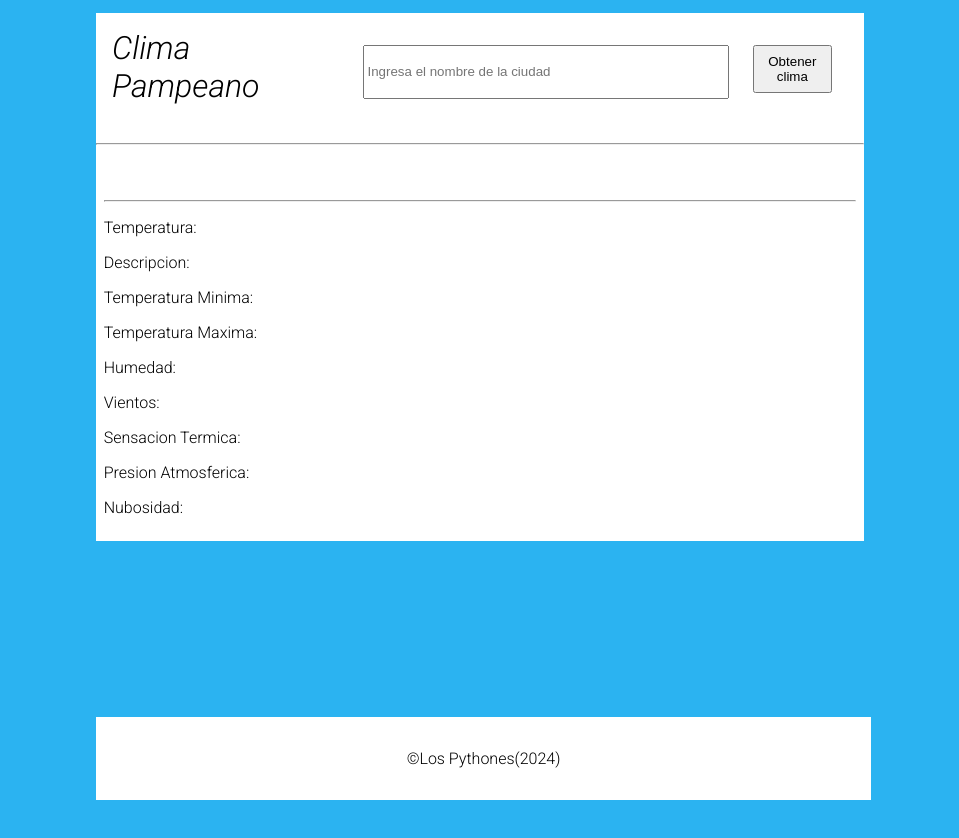
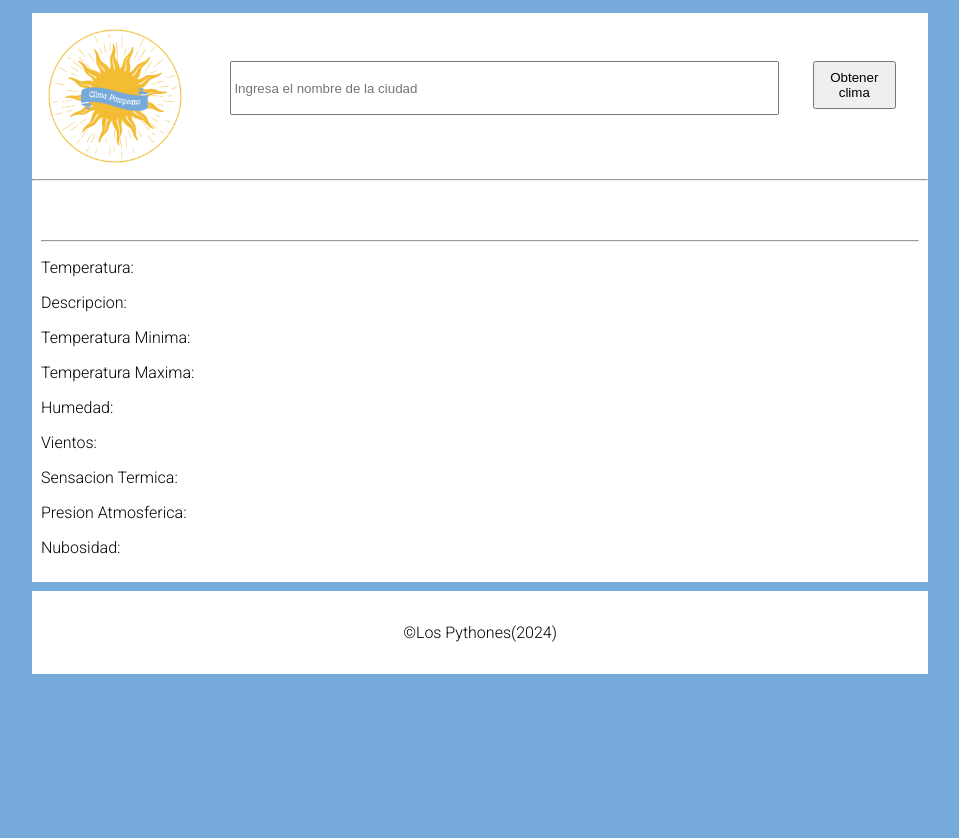
Before and after one commit to sosaaa123/clima-pampeano, a plain HTML site: page index.html in a window 1280 px wide. Shown: the whole page, without its empty margins (160-1119 px from the left). Before the commit the page ends 800 px from the top, so only its background shows below. Drawn offline with Linux system fonts and the light colour scheme.

Commit message:
cambiando css

```diff
--- a/index.html
+++ b/index.html
@@ -15,7 +15,10 @@
 </head>
 <body onload="onLoad()">
     <header class="header" >
-        <h1>Clima Pampeano</h1>
+        <div class="logo">
+            <img src="Clima pampeano.png" alt="">
+        </div>
+
         <div class="container">
             <input type="text" id="ciudad-input" placeholder="Ingresa el nombre de la ciudad">
             <button id="boton">Obtener clima</button>
--- a/styles.css
+++ b/styles.css
@@ -1,6 +1,6 @@
 body{
-    background-color:rgb(43, 179, 241);
-    margin: 20%;
+    background-color:#75aadb;
+    margin: 15%;
     margin-top: 1%;
     padding: 0%;
 
@@ -10,11 +10,29 @@ body{
 
 }
 
+
 .header{
     display: flex;
     background-color: white;
+    align-items: center;
+    justify-content: center;
 
 }
+
+.logo{
+    display: flex;
+    align-items: center;
+    width: 20%;
+
+}
+
+.logo img{
+    width: 100%;
+    height: 100%;
+    margin: auto;
+
+}
+
 
 section{
     background-color: white;
@@ -42,7 +60,7 @@ h3{
     display: flex;
     gap: 5%;
     margin-bottom: 1%;
-    width: 70%;
+    width: 80%;
 }
 
 .container h3{
@@ -78,9 +96,6 @@ footer{
     background-color: white;
     margin-top: 1%;
     padding: 1rem;
-    position: fixed;
-    bottom: 0;
-    width: 58.05%;
 }
 
 .info{
```
Also changed, not shown: Clima pampeano.png (added).
